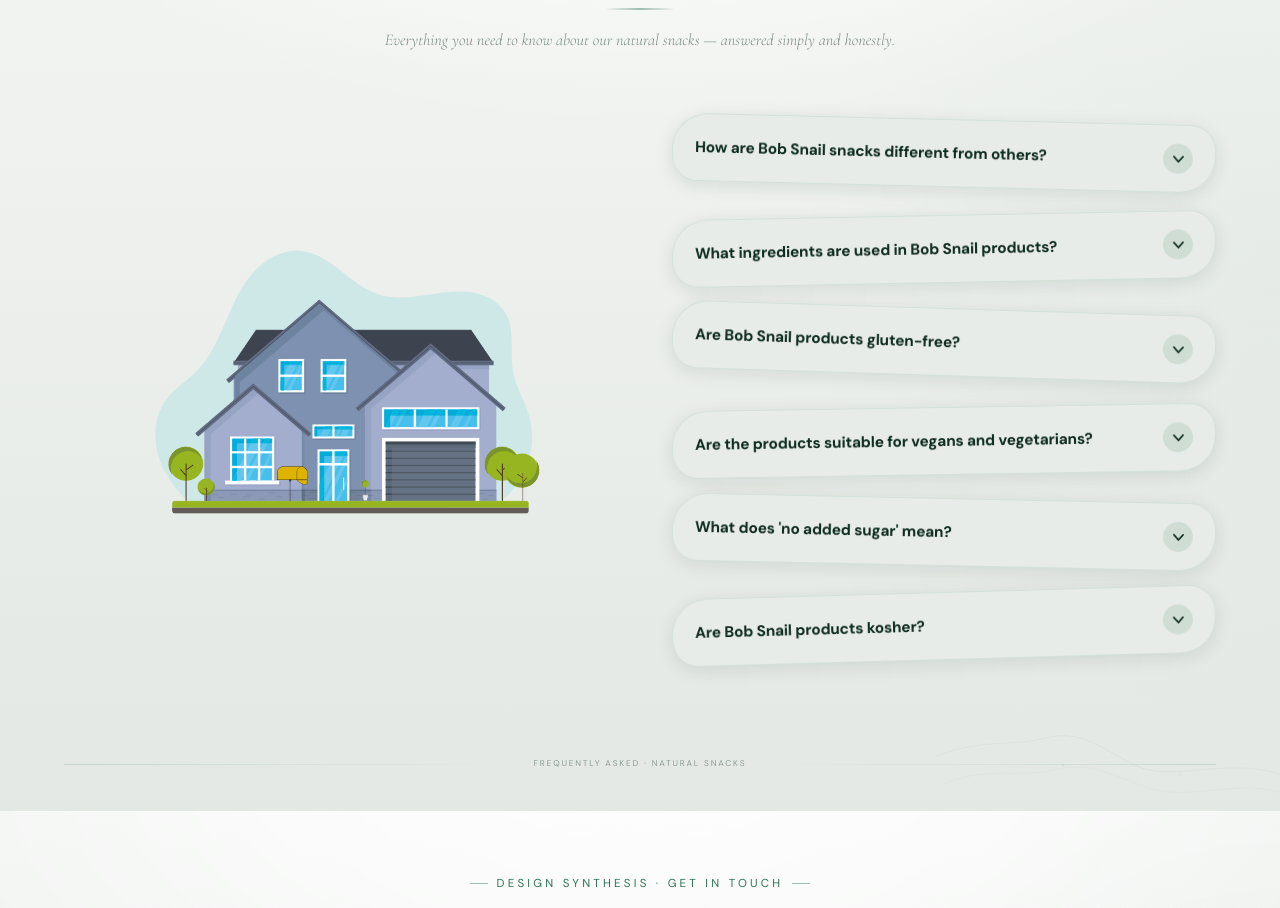
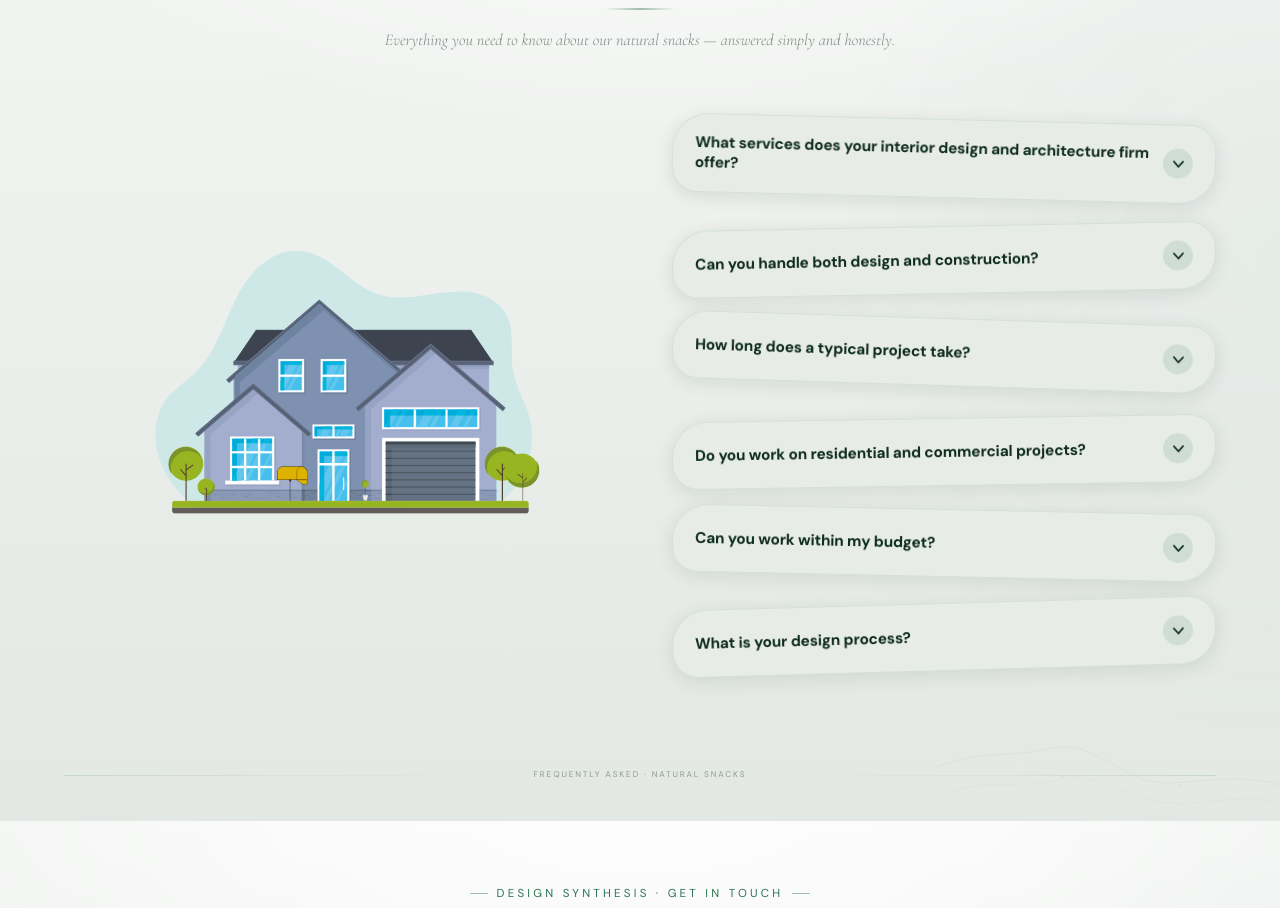
Before and after one commit to SinghShubhamkumarkrishnadev/design-synthesis-final, a React (Vite) app: page / in a window 1280 px wide. Shown: the part 5020-5928 px from the top of the page. Built offline with nearby package versions, Linux system fonts and the light colour scheme.

Commit message:
updated FAQ

```diff
--- a/src/components/sections/FAQSection.jsx
+++ b/src/components/sections/FAQSection.jsx
@@ -56,33 +56,33 @@
 const FAQS = [
   {
     id: 1,
-    q: "How are Bob Snail snacks different from others?",
-    a: "Bob Snail snacks are made purely from fruit without any added sugar, preservatives, or colorants. We use a low-temperature baking process to preserve all the natural vitamins and nutrients.",
+    q: "What services does your interior design and architecture firm offer?",
+    a: "We provide comprehensive architecture, interior design, space planning, renovation, landscape design, 3D visualization, project management, and turnkey execution services for residential and commercial projects.",
   },
   {
     id: 2,
-    q: "What ingredients are used in Bob Snail products?",
-    a: "Only 100% real fruits and berries! No hidden additives, no thickeners, and absolutely no artificial flavorings. Just pure nature in every bite.",
+    q: "Can you handle both design and construction?",
+    a: "Yes, we offer end-to-end solutions, from concept development and design documentation to construction supervision and final project delivery, ensuring a seamless experience for our clients.",
   },
   {
     id: 3,
-    q: "Are Bob Snail products gluten-free?",
-    a: "Yes, all Bob Snail snacks are naturally gluten-free and processed in facilities that prevent cross-contamination, making them completely safe for celiac diets.",
+    q: "How long does a typical project take?",
+    a: "Project timelines vary depending on the scope and complexity. Interior design projects typically take 6–16 weeks, while architectural projects may require several months from design development to completion.",
   },
   {
     id: 4,
-    q: "Are the products suitable for vegans and vegetarians?",
-    a: "Absolutely! Our snacks contain 100% plant-based ingredients with zero animal-derived components, making them ideal for both vegans and vegetarians.",
+    q: "Do you work on residential and commercial projects?",
+    a: "Absolutely. We specialize in homes, apartments, villas, offices, retail stores, restaurants, hospitality spaces, and other commercial environments tailored to each client's needs.",
   },
   {
     id: 5,
-    q: "What does 'no added sugar' mean?",
-    a: "It means we never add granulated sugar, syrups, or artificial sweeteners. Any sweetness you taste comes entirely from the natural sugars present within the fruits.",
+    q: "Can you work within my budget?",
+    a: "Yes. We carefully plan every project around your budget, providing transparent cost estimates and design solutions that maximize value without compromising quality or functionality.",
   },
   {
     id: 6,
-    q: "Are Bob Snail products kosher?",
-    a: "Yes, our manufacturing processes and ingredients are certified kosher. Please check individual packaging for specific certification stamps.",
+    q: "What is your design process?",
+    a: "Our process includes consultation, site analysis, concept development, design presentation, material selection, technical drawings, execution planning, and final project handover, with regular client collaboration throughout.",
   },
 ];
 
```
